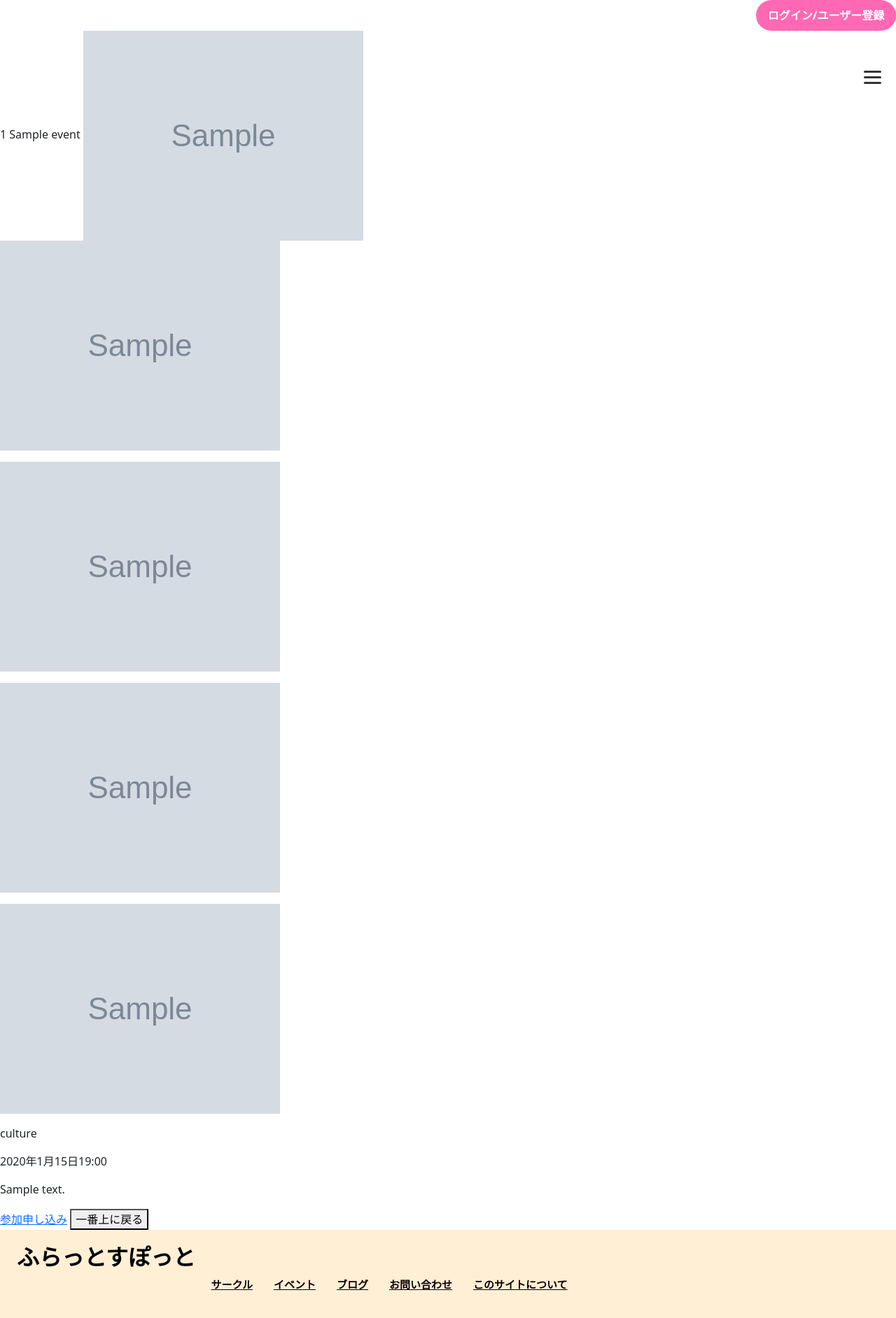
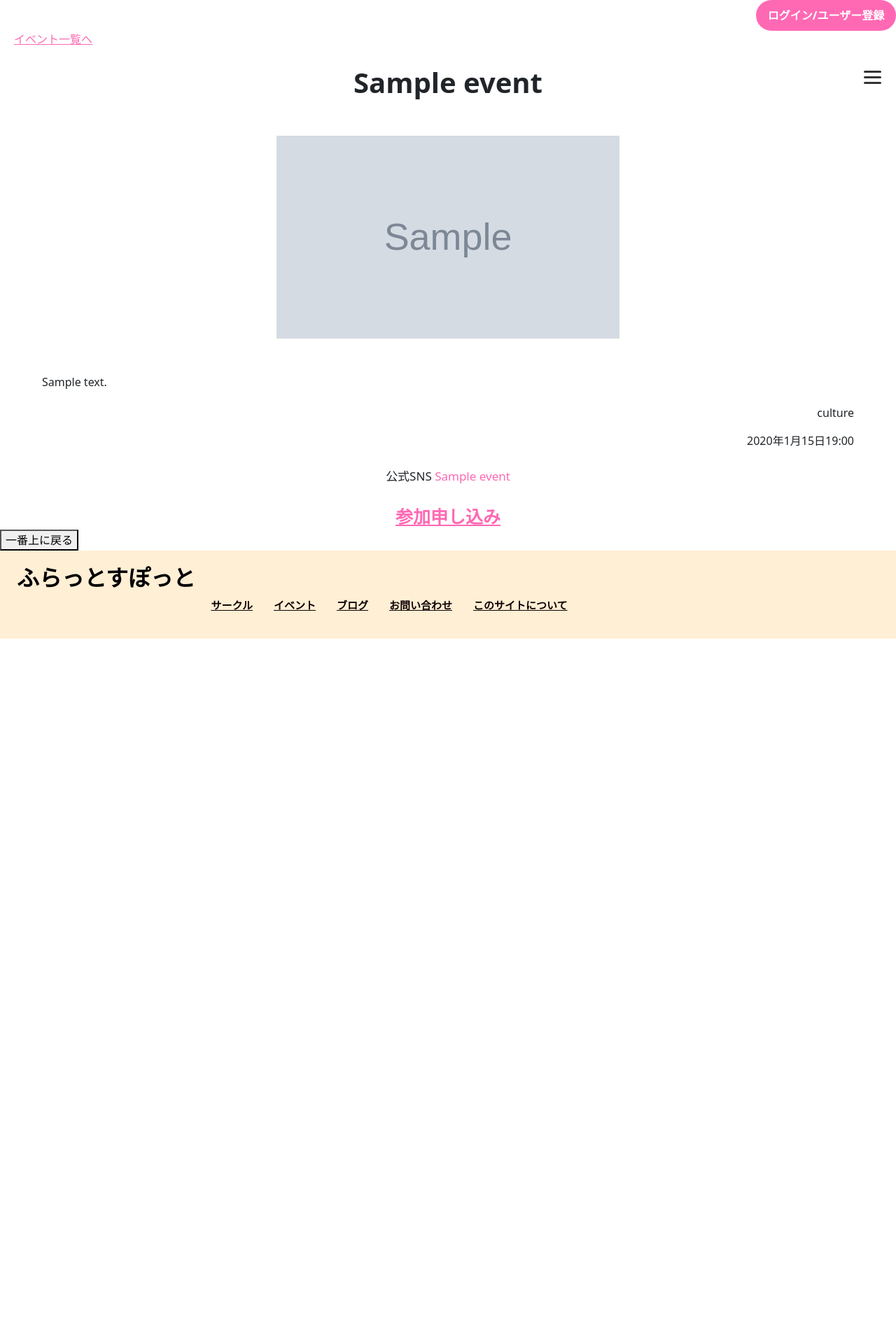
Before and after one commit to ykt0727/flatspotproject, a Django app: page /student/eventdetail/1 in a window 1280 px wide. Shown: the part 56-1940 px from the top of the page at 70% size. After the commit the page ends 969 px from the top, so only its background shows below. Run offline with Django 4.2, Linux system fonts and the light colour scheme; tables that the repository leaves empty hold one stand-in row (values such as "Sample post"); grey boxes marked "Sample" are stand-in pictures.

Commit message:
各詳細画面を整えました

```diff
--- a/studentapp/templates/student_bloglist.html
+++ b/studentapp/templates/student_bloglist.html
@@ -6,7 +6,7 @@
 {% block contents %}
     <!--画面タイトル-->
     <div class="list-name">
-        <h3>ブログ一覧</h3>
+        <h3>ブログ記事一覧</h3>
     </div>
 
     <!--レコードを格納されたobject_listからレコードを1行ずつrecordに取り出す-->
--- a/studentapp/templates/student_eventdetail.html
+++ b/studentapp/templates/student_eventdetail.html
@@ -1,26 +1,89 @@
 {% extends 'student_base_anyone.html' %}
 {% load static %}
 {% block title %}{{ object.event_name }}{% endblock %}
+{% block css %}<link href="{% static 'css/student_detail.css' %}" rel="stylesheet"/>{% endblock %}
 {% block contents %}
-    {{ object.id }}
-    <a>{{ object.event_name }}</a>
-    <img src="{{ object.image1.url }}">
+
+<!--一覧画面へ戻るリンク-->
+<a href="{% url 'studentapp:eventlist' %}" id="Link-Back">
+    イベント一覧へ
+</a>
+
+    <!--イベント名を表示-->
+    <div>
+        <p class="detail-name">{{ object.event_name }}</p>
+    </div>
+
+    <div class="carouselRange">
+        <!--カルーセル-->
+        <div id="carouselClubDetail" class="carousel slide" data-bs-ride="carousel">
+            <div class="carousel-inner">
+                <!--ページを開いて1枚目に表示する画像-->
+                <div class="carousel-item active">
+                    <img src="{{ object.image1.url }}" class="carouselImg" alt="写真1">
+                </div>
+                <!--もし2枚目がある場合、画像を表示する-->
                 {% if object.image2 %}
-        <p><img src="{{ object.image2.url }}"></p>
+                <div class="carousel-item">
+                    <img src="{{ object.image2.url }}" class="carouselImg" alt="写真2">
+                </div>
                 {% endif %}
+                <!--もし3枚目がある場合、画像を表示する-->
                 {% if object.image3 %}
-        <p><img src="{{ object.image3.url }}"></p>
+                <div class="carousel-item">
+                    <img src="{{ object.image3.url }}" class="carouselImg" alt="写真3">
+                </div>
                 {% endif %}
+                <!--もし4枚目がある場合、画像を表示する-->
                 {% if object.image4 %}
-        <p><img src="{{ object.image4.url }}"></p>
+                <div class="carousel-item">
+                    <img src="{{ object.image4.url }}" class="carouselImg" alt="写真4">
+                </div>
                 {% endif %}
+                <!--もし5枚目がある場合、画像を表示する-->
                 {% if object.image5 %}
-        <p><img src="{{ object.image5.url }}"></p>
+                <div class="carousel-item">
+                    <img src="{{ object.image5.url }}" class="carouselImg" alt="写真5">
+                </div>
                 {% endif %}
+            </div>
 
-<p>{{ object.category }}<p>
-<p>{{ object.created_at }}<p>
-<p>{{ object.detail_text }}</p>
+            <!--左側(前の画像へ戻る)カルーセルボタン-->
+            <button class="carousel-control-prev" type="button" data-bs-target="#carouselClubDetail" data-bs-slide="prev">
+            <span class="carousel-control-prev-icon" aria-hidden="true"></span>
+            <span class="visually-hidden">Previous</span>
+            </button>
+            <!--右側(次の画像へ進む)カルーセルボタン-->
+            <button class="carousel-control-next" type="button" data-bs-target="#carouselClubDetail" data-bs-slide="next">
+            <span class="carousel-control-next-icon" aria-hidden="true"></span>
+            <span class="visually-hidden">Next</span>
+            </button>
+        </div>
+    </div>
+
+<!--紹介文・本文を表示する-->
+<p class="detailText">{{ object.detail_text }}</p>
+
+<div class="detail-JC">
+    <!--ジャンルを表示する-->
+    <p class="detailCategory">{{ object.category }}</p>
+
+    <!--作成日時を表示する-->
+    <p class="detailCreated">{{ object.created_at }}</p>
+</div>
+
+<div class="detail-SNS">
+    <!--SNSのリンクを表示する-->
+    <p>
+        公式SNS
+        <a href="{{object.sns_link}}" style="text-decoration:none;"
+        id="Link-SNS">
+            {{ object.sns_name}}
+        </a>
+    </p>
+</div>
+
+<div class="detail-GR">
     <!--いいねボタン関連の処理、ログインされていなければいいねボタンは表示しない-->
     {% if user.is_authenticated %}
         <!--いいねボタンの表示-->
@@ -71,6 +134,7 @@
         </script>
     {% endif %}
 
-<a href="{% url 'studentapp:eventrequest' event_id=object.pk %}">参加申し込み</a>
-
+    <!--参加申し込みリンク-->
+    <a href="{% url 'studentapp:eventrequest' event_id=object.pk %}" id="request-link">参加申し込み</a>
+</div>
 {% endblock %}
```
Also changed, not shown: studentapp/templates/student_blogdetail.html (+59 -15 lines). Lines whose indentation alone changed are shown as unchanged.
